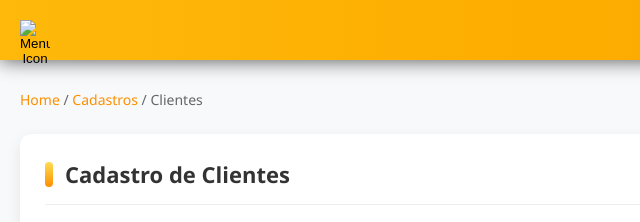
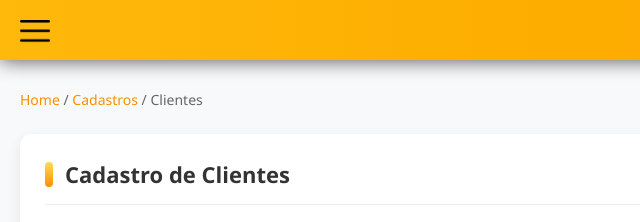
Before and after one commit to PedroVelozoDev/PortalAuditoria.github.io, a plain HTML site: page Clientes.html in a window 1280 px wide. Shown: the top 222 px of the page, 0-640 px from the left. Drawn offline with Linux system fonts and the light colour scheme.

Commit message:
Update Clientes.html

```diff
--- a/Clientes.html
+++ b/Clientes.html
@@ -13,11 +13,11 @@
   <body class="body-clientes">
     <header class="height-header d-flex m-0 container-color b-shadow">
       <button class="menu-icon" id="menuToggle">
-        <img src="menu icon.png" alt="Menu Icon" class="menu-icon-img" />
+        <img src="images/menu icon.png" alt="Menu Icon" class="menu-icon-img" />
       </button>
       <div class="div-h-form">
         <a href="index.html">
-          <img src="LogoMaroni.png" alt="LogoMaroni" />
+          <img src="images/LogoMaroni.png" alt="LogoMaroni" />
         </a>
       </div>
     </header>
@@ -27,7 +27,7 @@
 
     <div class="sidebar" id="sidebar">
       <div class="sidebar-header">
-        <img src="LogoMaroni.png" alt="LogoMaroni" class="sidebar-logo" />
+        <img src="images/LogoMaroni.png" alt="LogoMaroni" class="sidebar-logo" />
         <a href="#" class="close-btn" id="closeBtn">&times;</a>
     </div>
     <nav class="sidebar-nav">
```
